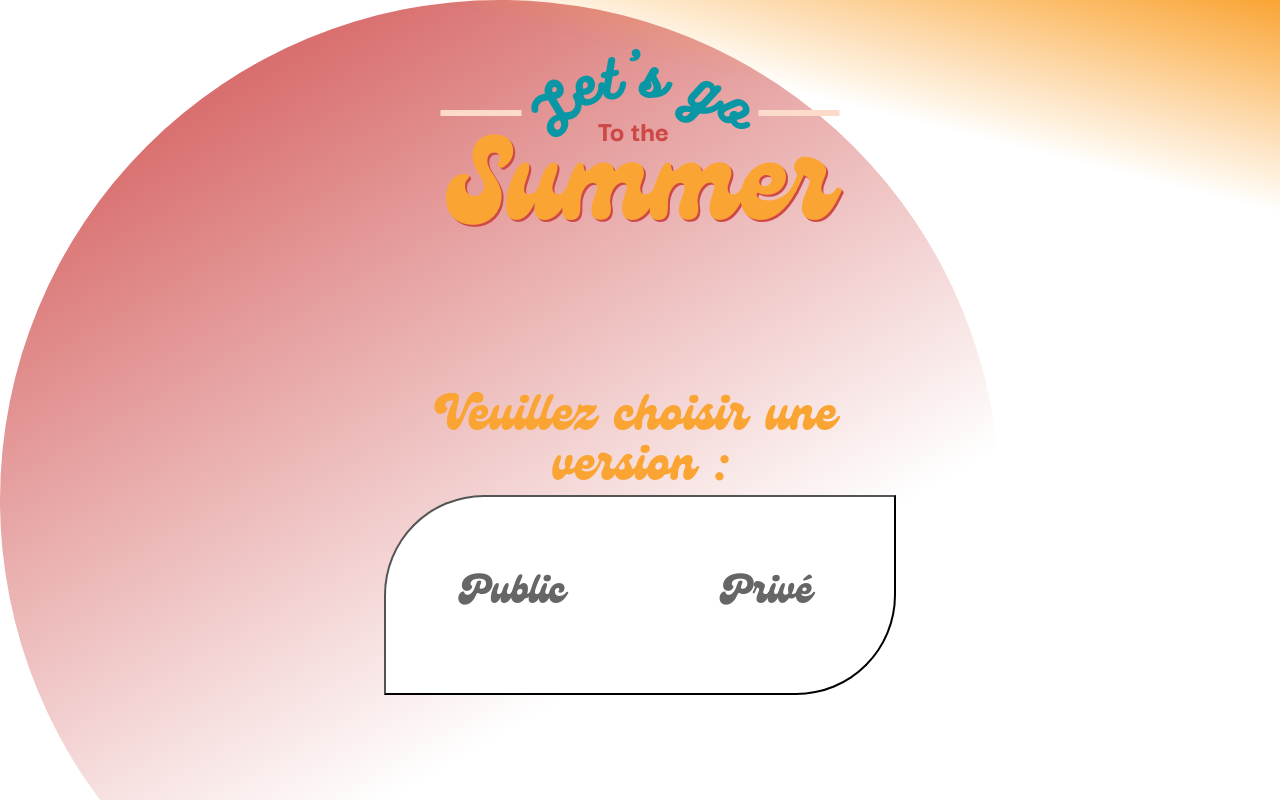
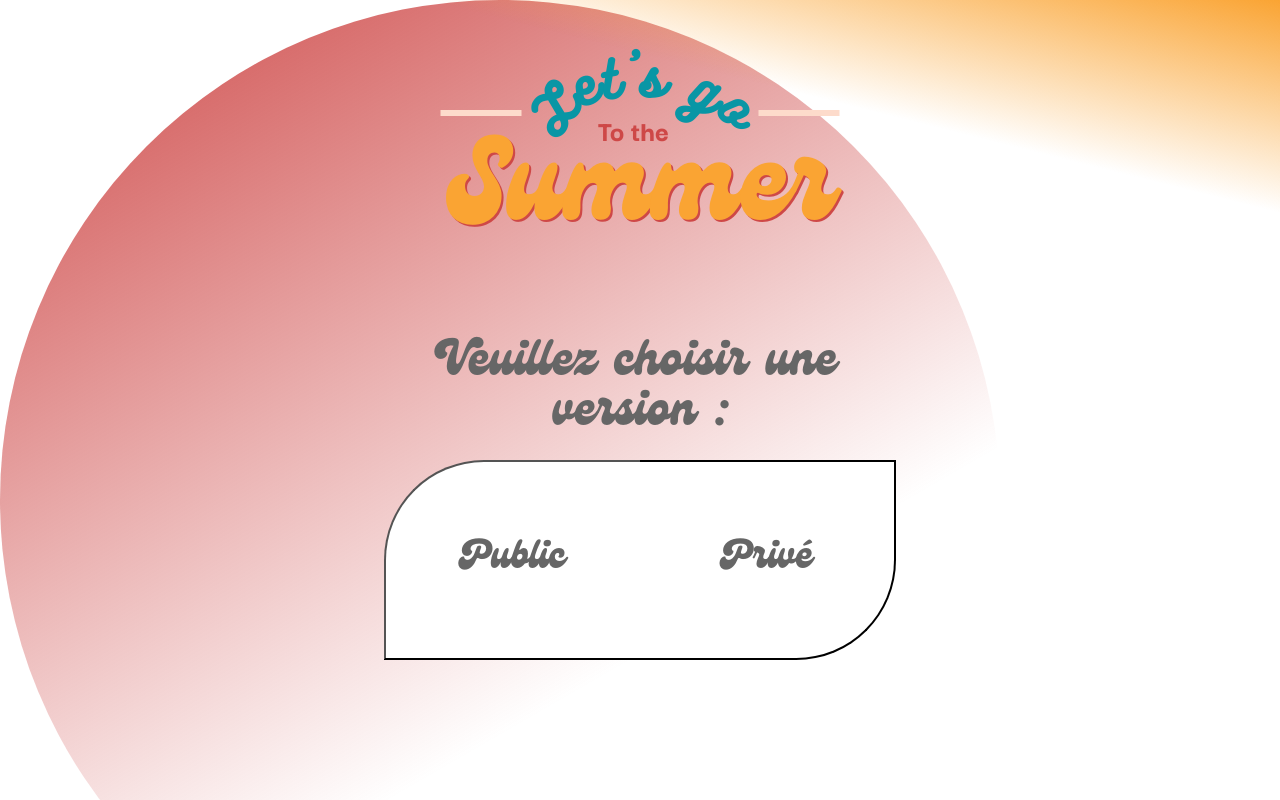
Before and after one commit to PixelsAndCookies/lets-go-to-the-summer, a React (Vite) app: page / in a window 1280 px wide. Built offline with nearby package versions, Linux system fonts and the light colour scheme.

Commit message:
Responsive CSS

```diff
--- a/src/pages/SelectPrivacy/_SelectPrivacy.scss
+++ b/src/pages/SelectPrivacy/_SelectPrivacy.scss
@@ -1,31 +1,32 @@
+// VERSION MOBILE
 .privacyMain {
-    width: 40%;
+    margin-top: 1rem;
+    width: 80%;
     text-align: center;
     p {
-        font-size: 5rem;
-        color: $color-yellow;
+        font-size: 3rem;
+        margin-bottom: 2rem;
+        color: $color-grey;
         font-family: titlePolice;
     }
     &__container {
-        display: flex;
-        justify-content: space-between;
         height: 20rem;
         &__choiceBtn {
             cursor: pointer;
-            height: 100%;
-            width: 100%;
+            height: 60%;
+            width: 70%;
             font-family: titlePolice;
             color: $color-grey;
             font-size: 4rem;
             background-color: white;
             transition: background-color 0.5s ease-in-out;
             &--public {
-                border-right: none;
-                border-radius: 10rem 0 0 0rem;
+                border-bottom: none;
+                border-radius: 2rem 0 0 0rem;
             }
             &--private {
-                border-left: none;
-                border-radius: 0 0rem 10rem 0;
+                border-top: none;
+                border-radius: 0 0rem 2rem 0;
             }
         }
         :hover {
@@ -35,3 +36,30 @@
         }
     }
 }
+
+// VERSION DESKTOP
+@media screen and (min-width: 860px) {
+    .privacyMain {
+        margin-top: 5rem;
+        width: 40%;
+        p {
+            font-size: 5rem;
+        }
+        &__container {
+            display: flex;
+            &__choiceBtn {
+                height: 100%;
+                &--public {
+                    border-bottom: solid black 0.2rem;
+                    border-right: none;
+                    border-radius: 10rem 0 0 0rem;
+                }
+                &--private {
+                    border-top: solid black 0.2rem;
+                    border-left: none;
+                    border-radius: 0 0rem 10rem 0;
+                }
+            }
+        }
+    }
+}
```
